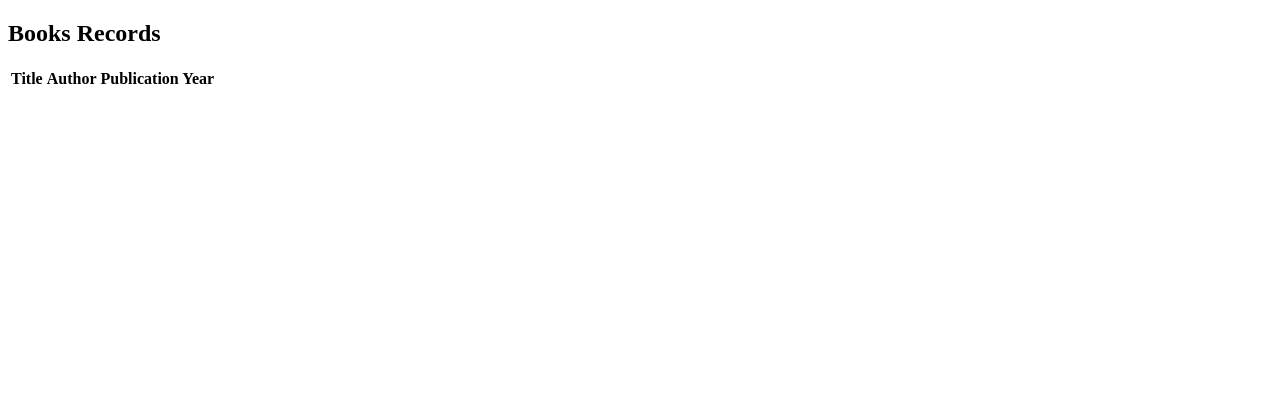
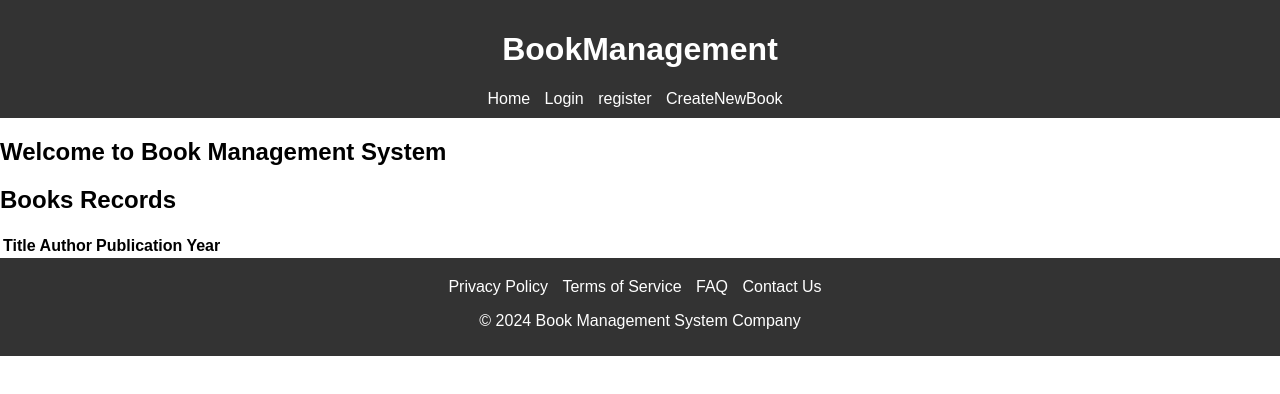
Before and after one commit to sumankumarpal/BookManagement, a website: page index.html in a window 1280 px wide. Drawn offline with Linux system fonts and the light colour scheme; no server answers.

Commit message:
Updateing Home Page

```diff
--- a/index.html
+++ b/index.html
@@ -1,12 +1,57 @@
 <!DOCTYPE html>
 <html lang="en">
 <head>
-  <meta charset="UTF-8">
-  <meta name="viewport" content="width=device-width, initial-scale=1.0">
-  <title>AJAX Example</title>
+    <meta charset="UTF-8">
+    <meta name="viewport" content="width=device-width, initial-scale=1.0">
+    <title>Home Page</title>
+    <style>
+        /* Add your CSS styles here */
+        body {
+            font-family: Arial, sans-serif;
+            margin: 0;
+            padding: 0;
+        }
+        header, footer {
+            background-color: #333;
+            color: #fff;
+            text-align: center;
+            padding: 10px;
+        }
+        nav {
+            margin-top: 10px;
+        }
+        nav ul {
+            list-style-type: none;
+            padding: 0;
+            margin: 0;
+        }
+        nav ul li {
+            display: inline;
+            margin-right: 10px;
+        }
+        nav ul li a {
+            color: #fff;
+            text-decoration: none;
+        }
+    </style>
 </head>
 <body>
-  <h2>Books Records</h2>
+    <header>
+        <h1>BookManagement</h1>
+        <nav>
+            <ul>
+                <li><a href="/home">Home</a></li>
+                <li><a href="/login">Login</a></li>
+                <li><a href="/register">register</a></li>
+                <li><a href="/createnewbook">CreateNewBook</a></li>
+            </ul>
+        </nav>
+    </header>
+
+    <main>
+        <h2>Welcome to Book Management System</h2>
+        <!-- Add your main content here -->
+        <h2>Books Records</h2>
   <table id="booksTable">
     <thead>
       <tr>
@@ -46,5 +91,18 @@
     // Call the fetchBooks function when the page loads
     window.onload = fetchBooks;
   </script>
+    </main>
+
+    <footer>
+        <nav>
+            <ul>
+                <li><a href="#">Privacy Policy</a></li>
+                <li><a href="#">Terms of Service</a></li>
+                <li><a href="#">FAQ</a></li>
+                <li><a href="#">Contact Us</a></li>
+            </ul>
+        </nav>
+        <p>&copy; 2024 Book Management System Company</p>
+    </footer>
 </body>
 </html>
```
Also changed, not shown: dist/index.html.
